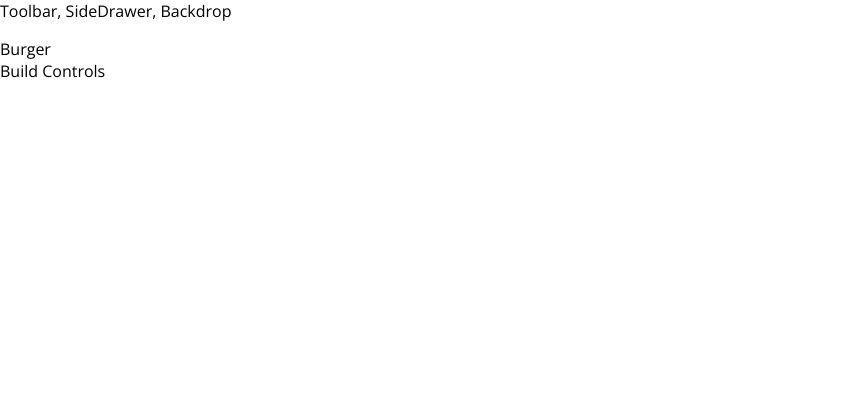
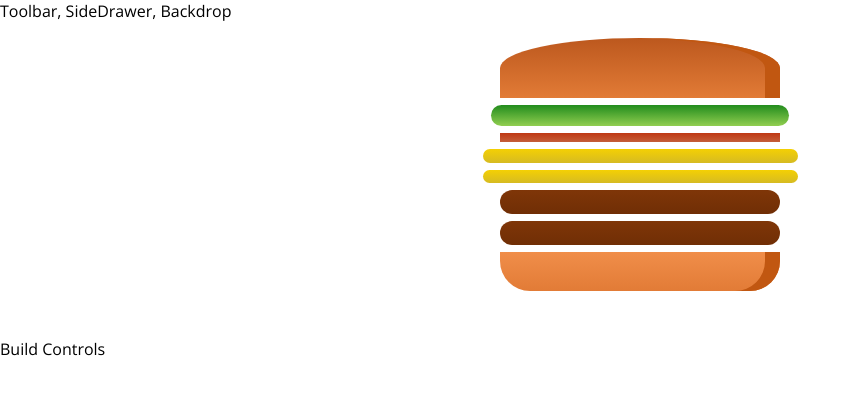
Before and after one commit to Fdipersia/ReactBurger, a React (Create React App) app in the folder burger/: page / in a window 1280 px wide. Shown: the top 394 px of the page, without its empty margins (0-861 px from the left). Built offline with nearby package versions, Linux system fonts and the light colour scheme.

Commit message:
Add dynamic ingredients

```diff
--- a/burger/package.json
+++ b/burger/package.json
@@ -3,6 +3,7 @@
   "version": "0.1.0",
   "private": true,
   "dependencies": {
+    "prop-types": "^15.6.2",
     "react": "^16.7.0",
     "react-dom": "^16.7.0",
     "react-scripts": "2.1.2"
--- a/burger/src/components/Burger/Burger.js
+++ b/burger/src/components/Burger/Burger.js
@@ -0,0 +1,21 @@
+import React from 'react';
+import classes from './Burger.module.css';
+import BurgerIngredient from './BurgerIngredients/BurgerIngredient';
+
+const burger = (props) => {
+  const transformedIngredients  = Object.keys(props.ingredients)
+    .map(igKey => {
+      return [...Array(props.ingredients[igKey])].map((_, i) => {
+        return <BurgerIngredient key={igKey + i} type={igKey}/>;
+      })
+    });
+  return (
+    <div className={classes.Burger}>
+      <BurgerIngredient type="bread-top"/>
+      {transformedIngredients}
+      <BurgerIngredient type="bread-bottom"/>
+    </div>
+  );
+};
+
+export default burger;
--- /dev/null
+++ b/burger/src/components/Burger/Burger.module.css
@@ -0,0 +1,30 @@
+.Burger {
+  width: 100%;
+  margin: auto;
+  height: 250px;
+  /*overflow: scroll;*/
+  text-align: center;
+  font-weight: bold;
+  font-size: 1.2rem;
+}
+
+@media (min-width: 1000px) and (min-height: 700px) {
+  .Burger {
+    width: 700px;
+    height: 600px;
+  }
+}
+
+@media (min-width: 500px) and (min-height: 401px) {
+  .Burger {
+    width: 450px;
+    height: 400px;
+  }
+}
+
+@media (min-width: 500px) and (min-height: 400px) {
+  .Burger {
+    width: 350px;
+    height: 300px;
+  }
+}
--- a/burger/src/components/Burger/BurgerIngredients/BurgerIngredient.js
+++ b/burger/src/components/Burger/BurgerIngredients/BurgerIngredient.js
@@ -1,10 +1,12 @@
-import React from 'react';
-import classes from './BurguerIngredient.module.css';
+import React, {Component} from 'react';
+import classes from './BurgerIngredient.module.css';
+import PropTypes from 'prop-types';
 
-const burgerIngredient = (props) => {
+class BurgerIngredient extends Component{
+  render () {
     let ingredient = null;
 
-  switch (props.type) {
+    switch (this.props.type) {
       case ('bread-bottom'):
         ingredient = <div className={classes.BreadBottom}></div>
         break;
@@ -40,6 +42,11 @@
         ingredient = null;
     }
     return ingredient;
+  }
 };
 
-export default burgerIngredient;
+BurgerIngredient.propTypes = {
+  type: PropTypes.string.isRequired
+};
+
+export default BurgerIngredient;
--- a/burger/src/containers/BurgerBuilder/BurgerBuilder.js
+++ b/burger/src/containers/BurgerBuilder/BurgerBuilder.js
@@ -1,10 +1,20 @@
 import React, {Component} from 'react';
+import Burger from "../../components/Burger/Burger";
 
 class BurgerBuilder extends Component{
+  state = {
+    ingredients: {
+      salad: 1,
+      bacon: 1,
+      cheese: 2,
+      meat: 2,
+    }
+  }
+
   render () {
     return (
       <>
-        <div>Burger</div>
+        <Burger ingredients={this.state.ingredients}/>
         <div>Build Controls</div>
       </>
     );
```
Lines whose indentation alone changed are shown as unchanged.
